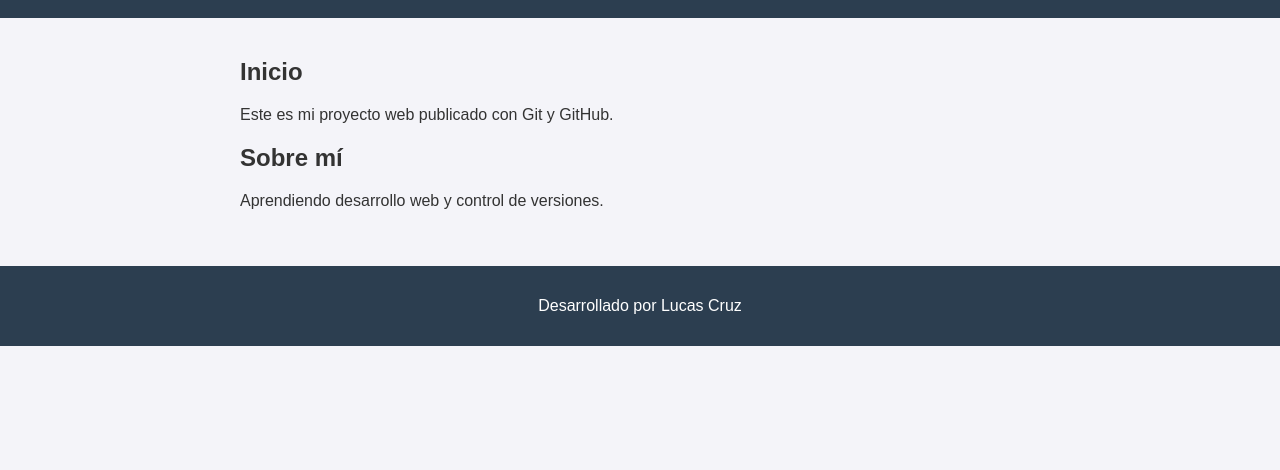
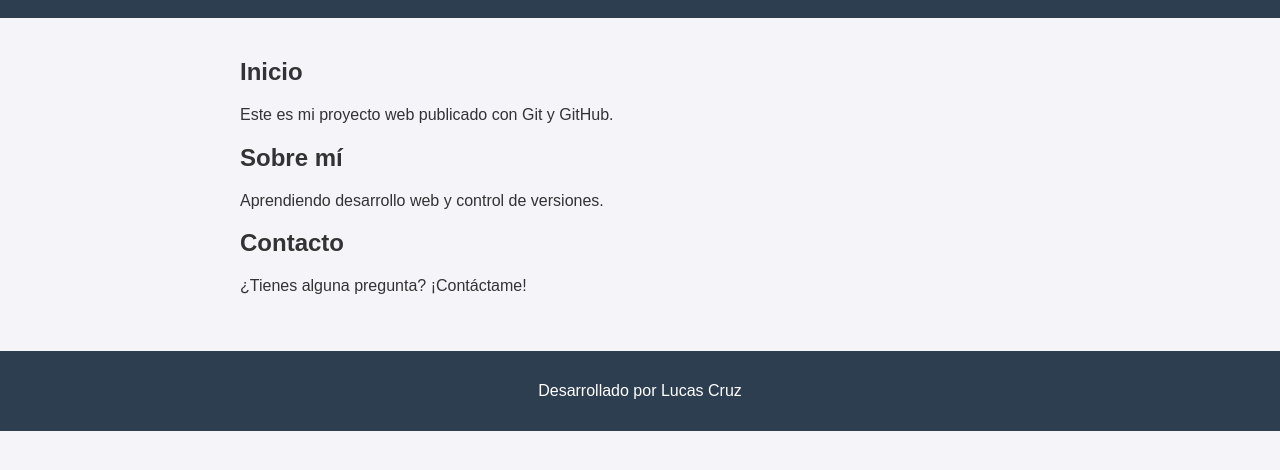
Before and after one commit to Lucaspro14/mi-pagina-web, a plain HTML site: page index.html in a window 1280 px wide. Shown: the part 120-590 px from the top of the page. Drawn offline with Linux system fonts and the light colour scheme.

Commit message:
Agrego nueva seccion de contacto en rama seccion-contacto

```diff
--- a/index.html
+++ b/index.html
@@ -23,6 +23,10 @@
             <h2>Sobre mí</h2>
             <p>Aprendiendo desarrollo web y control de versiones.</p>
         </section>
+        <section id="contacto">
+            <h2>Contacto</h2>
+            <p>¿Tienes alguna pregunta? ¡Contáctame!</p>
+        </section>
     </main>
     <footer>
         <p>Desarrollado por Lucas Cruz</p>
```
